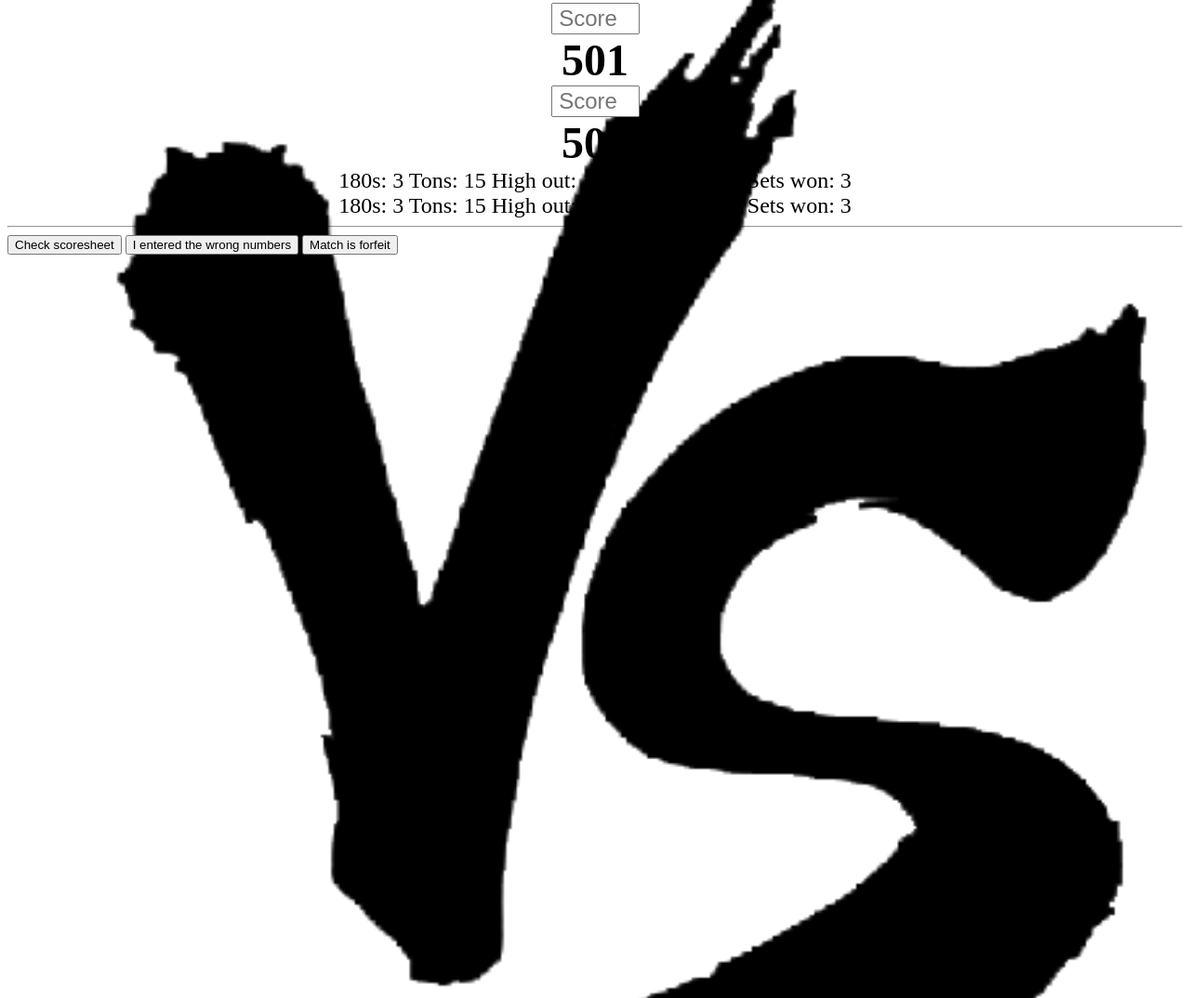
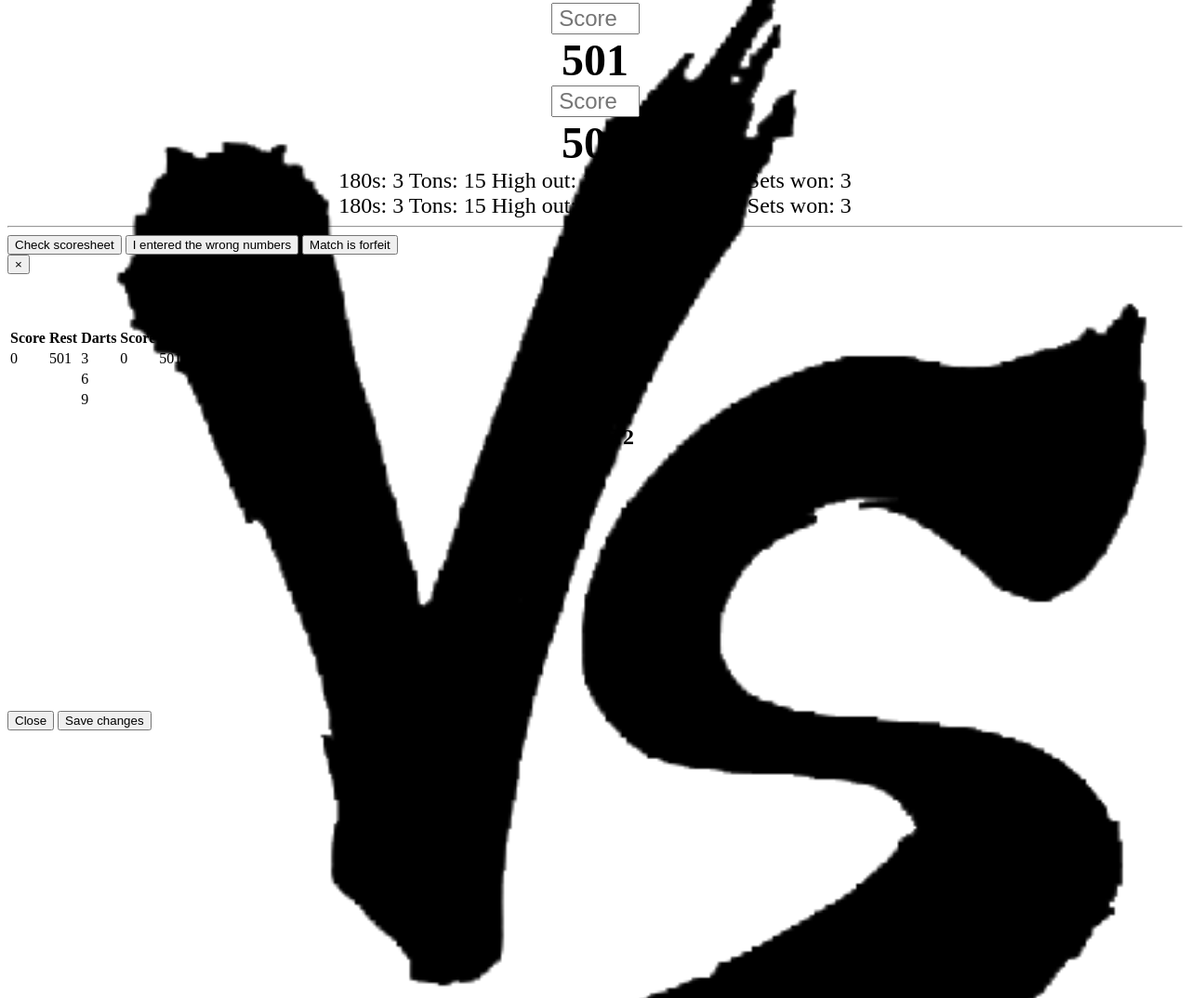
Before and after one commit to Mangkoot/Darts, a plain HTML site: page scoreboard.html in a window 1280 px wide. Shown: the part 682-1756 px from the top of the page at 93% size. Drawn offline with nearby package versions, Linux system fonts and the light colour scheme.

Commit message:
added modal with scoresheet

```diff
--- /dev/null
+++ b/js.js
@@ -0,0 +1,6 @@
+const p1rest = document.getElementById('player1-rest').value;
+const p1score = document.getElementById('player1-score').value;
+
+function p1restScore() {
+    p1rest = p1rest-p1score;
+}
--- a/scoreboard.html
+++ b/scoreboard.html
@@ -10,7 +10,7 @@
 
   <link rel="stylesheet" href="styles.css" />
   <script src="https://kit.fontawesome.com/bb8e3d6db7.js" crossorigin="anonymous"></script>
-
+<script src="js.js"></script>
   <title>Darts</title>
 </head>
 
@@ -18,12 +18,12 @@
   <nav class="navbar navbar-expand-lg navbar-light bg-light">
     <a class="navbar-brand" id="user-logged-in" href="#"><i class="fas fa-bullseye fa-2x" aria-hidden="true"></i>
       Firstname "nick" lastname</a>
-    <button class="navbar-toggler" type="button" data-toggle="collapse" data-target="#navbarSupportedContent"
-      aria-controls="navbarSupportedContent" aria-expanded="false" aria-label="Toggle navigation">
+    <button class="navbar-toggler" type="button" data-toggle="collapse" data-target="#navbarContent"
+      aria-controls="navbarContent" aria-expanded="false" aria-label="Toggle navigation">
       <span class="navbar-toggler-icon"></span>
     </button>
 
-    <div class="collapse navbar-collapse" id="navbarSupportedContent">
+    <div class="collapse navbar-collapse" id="navbarContent">
       <ul class="navbar-nav ml-auto">
         <li class="nav-item active">
           <a class="nav-link" href="#"><i class="fas fa-fire fa-2x" aria-hidden="true"></i>Back to the game <span
@@ -124,9 +124,77 @@
     </div>
     <hr>
     <div class="btn-group" role="group" aria-label="match buttons">
-      <button type="button" class="btn btn-success">Check scoresheet</button>
+      <button type="button" class="btn btn-success" data-toggle="modal" data-target="#scoresheet-modal">Check scoresheet</button>
       <button type="button" class="btn btn-success">I entered the wrong numbers</button>
       <button type="button" class="btn btn-success">Match is forfeit</button>
+    </div>
+  </div>
+
+  <div class="modal fade" id="scoresheet-modal" tabindex="-1" role="dialog" aria-labelledby="scoresheet-modal" aria-hidden="true">
+    <div class="modal-dialog modal-lg" role="document">
+      <div class="modal-content">
+        <div class="modal-header">
+
+          <button type="button" class="close" data-dismiss="modal" aria-label="Close">
+            <span aria-hidden="true">&times;</span>
+          </button>
+        </div>
+        <div class="modal-body">
+
+            <div class="container" id="statsContainer">
+              <div class="row">
+                <div class="col-3 playerName">
+                  Player 1
+                </div>
+
+                <div class="col-6">
+                  <table class="table">
+                  <thead>
+                      <tr>
+                      <th>Score</th>
+                      <th>Rest</th>
+                      <th>Darts</th>
+                      <th>Score</th>
+                      <th>Rest</th>
+                      </tr>
+                  </thead>
+                  <tbody>
+                      <tr>
+                      <td id="player1Score3Darts">0</td>
+                      <td id="player1Rest3Darts">501</td>
+                      <td>3</td>
+                      <td id="player2Score3Darts">0</td>
+                      <td id="player2Rest3Darts">501</td>
+                      </tr>
+                      <tr>
+                      <td></td>
+                      <td></td>
+                      <td>6</td>
+                      <td></td>
+                      <td></td>
+                      </tr>
+                      <tr>
+                      <td></td>
+                      <td></td>
+                      <td>9</td>
+                      <td></td>
+                      <td></td>
+                      </tr>
+
+                  </tbody>
+                  </table>
+                </div>
+              <div class="col-3 playerName">
+                  Player 2
+              </div>
+          </div>
+            </div>
+        </div>
+        <div class="modal-footer">
+          <button type="button" class="btn btn-secondary" data-dismiss="modal">Close</button>
+          <button type="button" class="btn btn-primary">Save changes</button>
+        </div>
+      </div>
     </div>
   </div>
 
--- a/styles.css
+++ b/styles.css
@@ -85,3 +85,19 @@ nav {
     text-align: center;
     font-size: x-large;
 }
+
+/*FOR MODAL*/
+
+
+#statsContainer {
+    min-width: 100%;
+    text-align: center;
+    height: 60%;
+}
+
+.playerName {
+    padding: 15px;
+    font-size: x-large;
+    font-weight: 600
+}
+/*MODAL END*/
```
